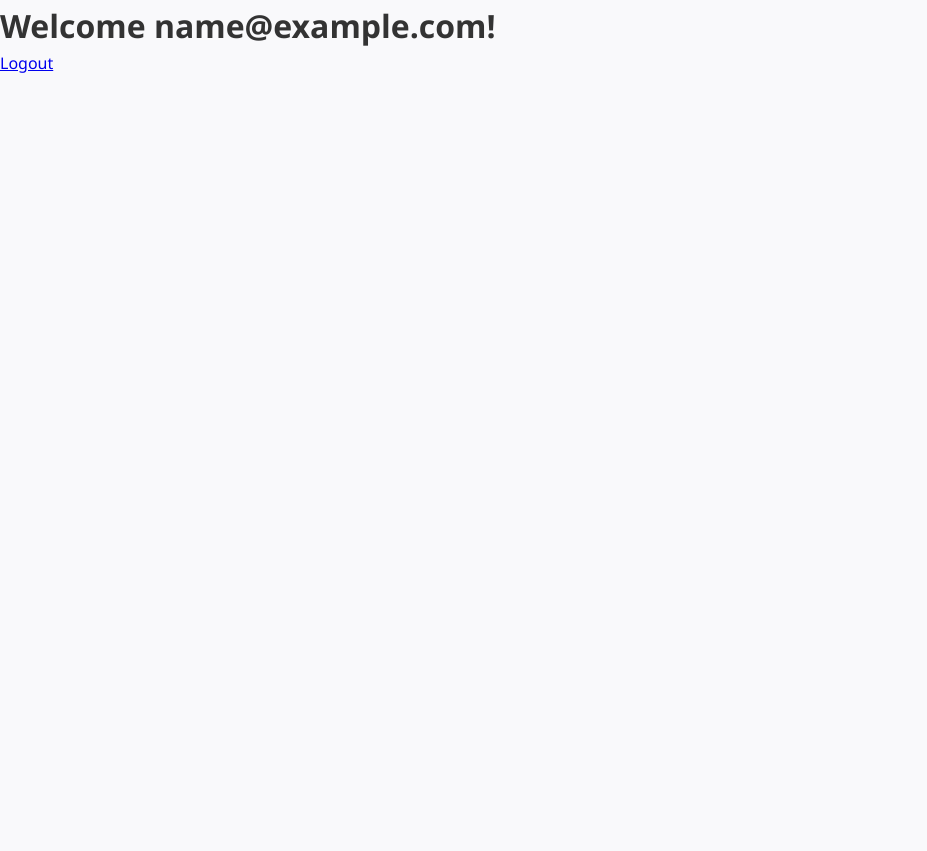
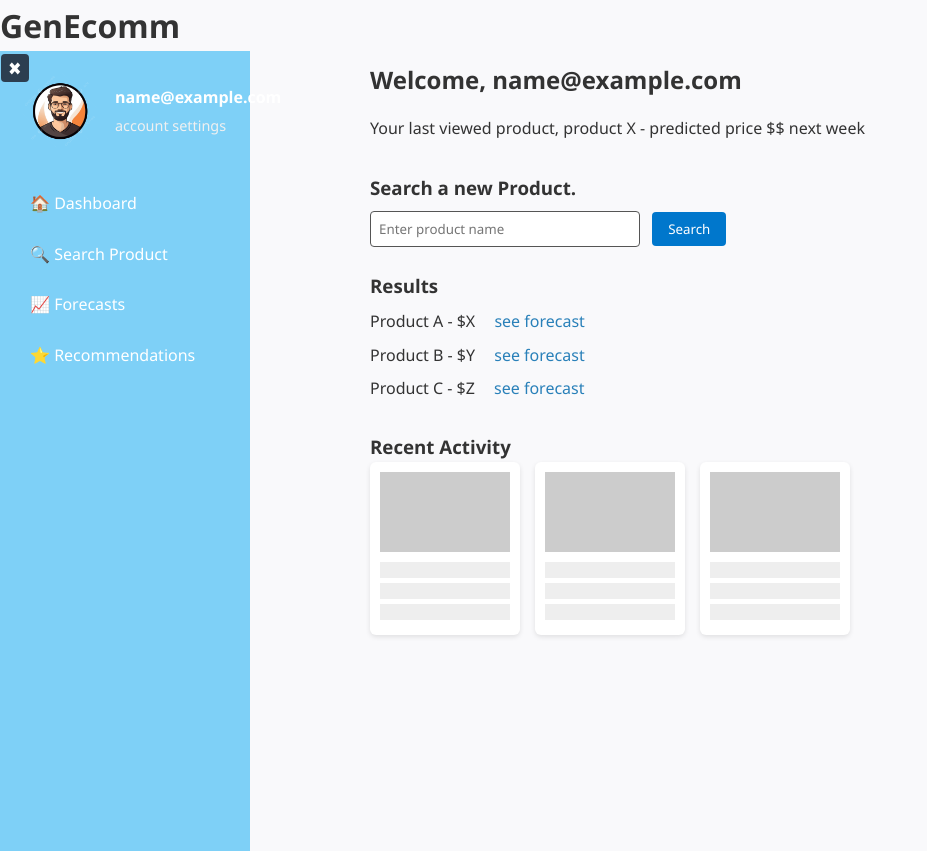
Before and after one commit to Victor-Kip/Price-Forcasting-and-Purchase-Recommendation-using-AI-in-Ecommerce-Platforms, a Flask app: page /dashboard in a window 1280 px wide. Shown: the whole page, without its empty margins (0-927 px from the left). Before the commit the page ends 73 px from the top, so only its background shows below. Run offline with Flask 3, Linux system fonts and the light colour scheme; the visitor is signed in with stand-in values (Sample User, id 1); parts of the project's set-up code (start-up, migrations or seed data) failed here and were passed over.

Commit message:
feat: update buyer dashboard
add more details to the dashboard.html,design the sidebar for navigation

issue #6

```diff
--- a/static/styles.css
+++ b/static/styles.css
@@ -151,4 +151,181 @@ input[type=text] {
 }
 .register label, .login label {
   margin-right: auto;
+}
+
+.dashboard-wrapper {
+  display: flex;
+  min-height: 100vh;
+}
+
+/* Sidebar */
+.sidebar {
+  width: 250px;
+  background: #7ed0f7;
+  color: #fff;
+  padding: 20px;
+  position: relative;
+  top: 0;
+  left: 0;
+  bottom: 0;
+  transform: translateX(0);
+  transition: transform 0.3s ease;
+  z-index: 1000;
+}
+.sidebar a {
+  display: block;
+  color: #fff;
+  text-decoration: none;
+  padding: 10px;
+  margin: 5px 0;
+  border-radius: 4px;
+}
+.sidebar a:hover {
+  background: #34495e;
+}
+.sidebar .profile {
+  text-align: center;
+  margin-bottom: 30px;
+}
+
+.sidebar-hidden {
+  transform: translateX(-100%);
+}
+
+/* Toggle buttons */
+.open-sidebar-btn,
+.close-sidebar-btn {
+  background: #2c3e50;
+  color: #fff;
+  border: none;
+  padding: 8px 12px;
+  font-size: 18px;
+  border-radius: 4px;
+  cursor: pointer;
+}
+
+.open-sidebar-btn {
+  position: absolute;
+  top: 50px;
+  left: 5px;
+  display: none; /* Hidden by default */
+  z-index: 900;
+  padding: 2px 7px;
+}
+
+.close-sidebar-btn {
+  position: absolute;
+  top: 3px;
+  left: 1px;
+  z-index: 10;
+  background: #2c3e50;
+  color: #fff;
+  border: none;
+  padding: 2px 7px;
+  border-radius: 4px;
+  cursor: pointer;
+}
+
+/* Show open button when sidebar is hidden */
+.sidebar-hidden ~ .main-content .open-sidebar-btn {
+  display: block;
+}
+
+.main-content {
+  flex: 1;
+  padding: 30px;
+  margin-top: -20px;
+  margin-left: 90px; /* Space for sidebar */
+  transition: margin-left 0.3s ease;
+  justify-content: center;
+}
+.main-content h2 {
+  margin-bottom: 1rem;
+}
+.main-content p {
+  padding-bottom: 1rem;
+}
+.main-content input {
+  margin-top: 0.5rem;
+  margin-bottom: 1.5rem;
+}
+
+.sidebar-hidden ~ .main-content {
+  margin-left: 0;
+}
+
+.results ul {
+  list-style: none;
+  padding: 0;
+}
+.results ul li {
+  margin: 8px 0;
+}
+.results ul span {
+  margin-left: 15px;
+  color: #2980b9;
+  cursor: pointer;
+}
+
+.recent-activity {
+  margin-top: 30px;
+}
+.recent-activity p {
+  height: 10px;
+  background: #eee;
+  margin: 5px 0;
+}
+
+.activity-cards {
+  display: flex;
+  gap: 15px;
+}
+.activity-cards .card {
+  width: 150px;
+  background: #fff;
+  padding: 10px;
+  border-radius: 6px;
+  box-shadow: 0 2px 5px rgba(0, 0, 0, 0.1);
+  text-align: center;
+}
+.activity-cards .image {
+  background: #ccc;
+  height: 80px;
+  margin-bottom: 10px;
+}
+
+.search-bar h3 {
+  margin-top: 1rem;
+  padding: 0;
+}
+
+.profile {
+  display: flex;
+  align-items: center; /* vertically center image + text */
+  gap: 15px; /* spacing between image and text */
+  margin-bottom: 30px;
+}
+
+.profile img {
+  width: 90px;
+  height: 80px;
+  border-radius: 50%;
+}
+
+.profile-info {
+  display: flex;
+  flex-direction: column; /* stack username and account link */
+  align-items: flex-start; /* left align text */
+}
+
+.profile-info h3 {
+  margin: 0;
+  font-size: 1rem;
+}
+
+.profile-info p {
+  margin: 3px 0 0;
+  font-size: 0.9rem;
+  color: #f0f0f0; /* softer text color */
+  cursor: pointer;
 }/*# sourceMappingURL=styles.css.map */
--- a/templates/dashboard.html
+++ b/templates/dashboard.html
@@ -1,5 +1,77 @@
 {% extends "base.html" %}
 {% block body %}
-<h1>Welcome {{email}}!</h1>
-<a href="{{url_for('auth.logout')}}" class="btn btn-logout">Logout</a>
+ <h1>GenEcomm</h1>
+<div class="dashboard-wrapper">
+  <div class="sidebar" id="sidebar">
+        <button class="close-sidebar-btn" onclick="toggleSidebar()">✖</button>
+    <div class="profile">
+  <img src="static/profile.png" alt="User Avatar">
+  <div class="profile-info">
+    <h3>{{email}}</h3>
+    <p>account settings</p>
+  </div>
+</div>
+
+    <a href="#">🏠 Dashboard</a>
+    <a href="#">🔍 Search Product</a>
+    <a href="#">📈 Forecasts</a>
+    <a href="#">⭐ Recommendations</a>
+  </div>
+
+  <div class="main-content">
+    <button class="open-sidebar-btn" onclick="toggleSidebar()">☰</button>
+    <h2>Welcome, {{email}}</h2>
+    <p>Your last viewed product, product X - predicted price $$ next week</p>
+
+    <div class="search-bar">
+      <h3>Search a new Product.</h3>
+      <input type="text" placeholder="Enter product name">
+      <button>Search</button>
+    </div>
+
+    <div class="results">
+      <h3>Results</h3>
+      <ul>
+        <li>Product A - $X <span>see forecast</span></li>
+        <li>Product B - $Y <span>see forecast</span></li>
+        <li>Product C - $Z <span>see forecast</span></li>
+      </ul>
+    </div>
+
+   <div class="recent-activity">
+      <h3>Recent Activity</h3>
+      <div class="activity-cards">
+        <div class="card">
+          <div class="image"></div>
+          <p></p>
+          <p></p>
+          <p></p>
+        </div>
+        <div class="card">
+          <div class="image"></div>
+          <p></p>
+          <p></p>
+          <p></p>
+        </div>
+        <div class="card">
+          <div class="image"></div>
+          <p></p>
+          <p></p>
+          <p></p>
+        </div>
+      </div>
+    </div>
+</div>
+<script>
+function toggleSidebar() {
+  var sidebar = document.getElementById('sidebar');
+  sidebar.classList.toggle('sidebar-hidden');
+  // Show open button only when sidebar is hidden
+  document.getElementById('openSidebarBtn').style.display = sidebar.classList.contains('sidebar-hidden') ? 'block' : 'none';
+}
+window.onload = function() {
+  // Hide open button initially
+  document.getElementById('openSidebarBtn').style.display = 'none';
+}
+</script>
 {% endblock %}
```
Also changed, not shown: static/profile.png (added).
